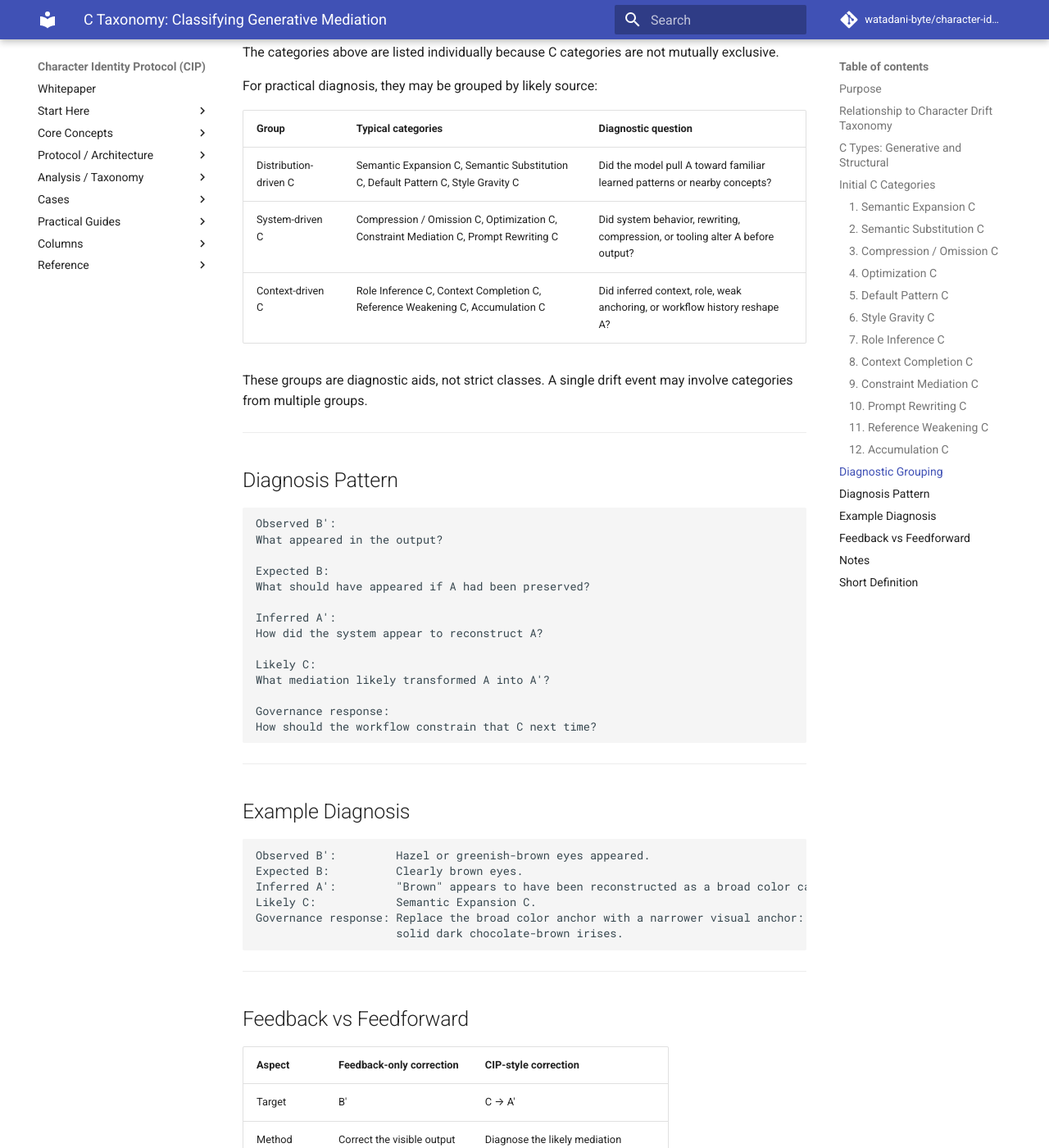
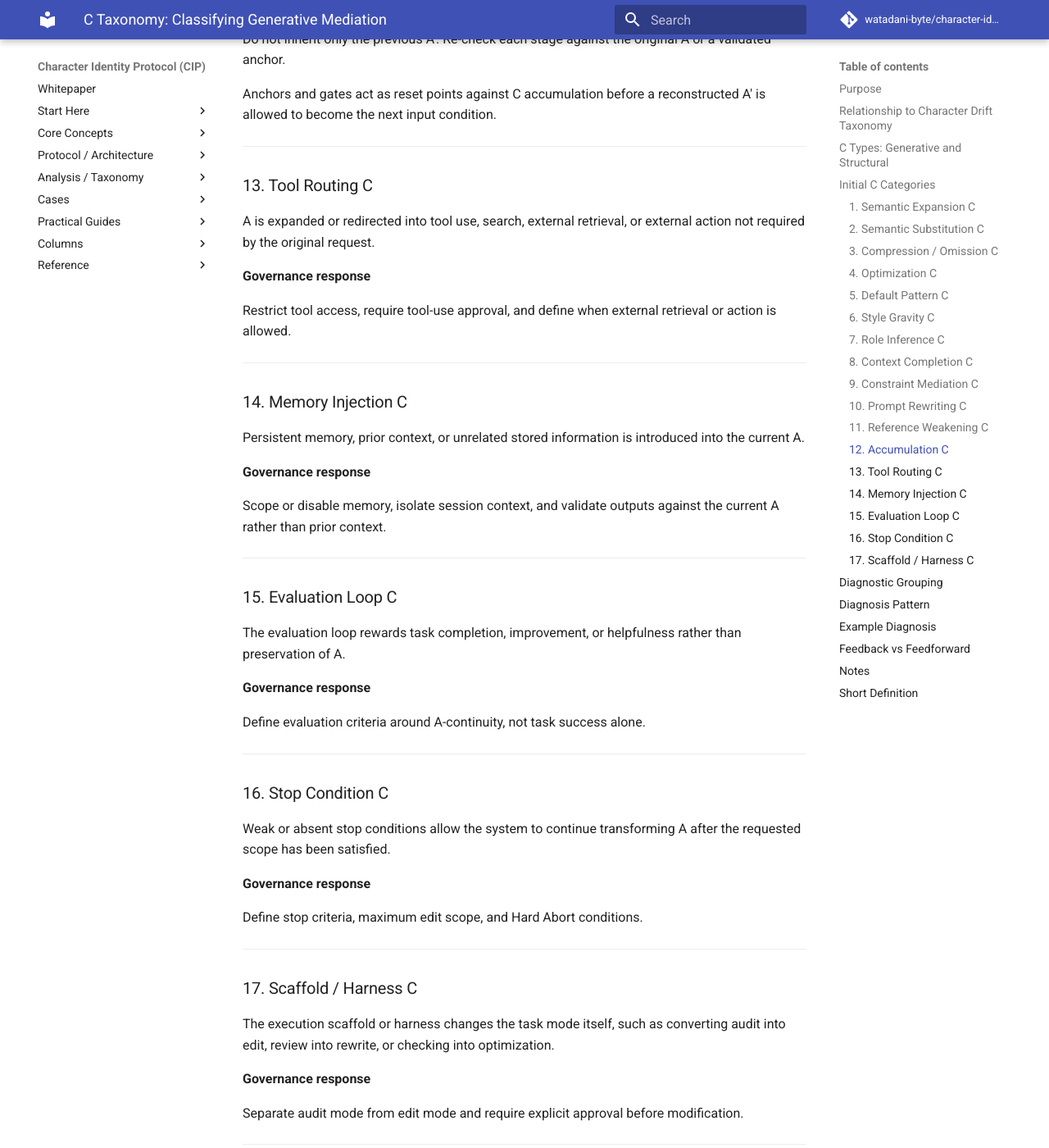
Before and after one commit to watadani-byte/character-identity-protocol, an MkDocs documentation site: the page built from docs/c_taxonomy.md, in a window 1280 px wide and 1400 px high, scrolled down 7032 px. Shown: the whole window at 82% size. Built offline with MkDocs 1.6.1 and Material for MkDocs 9.7.7, drawn with Linux system fonts in a browser that asks for light colours; comment, search, counter and statistics services are not loaded; some of the changed text lies outside the part shown.

Commit message:
c_taxonomy.md を更新

````diff
--- a/docs/c_taxonomy.md
+++ b/docs/c_taxonomy.md
@@ -1,6 +1,6 @@
 # C Taxonomy: Classifying Generative Mediation
 
-C Taxonomy classifies the generative mediation that transforms A into A′.
+C Taxonomy classifies the mediation that transforms A into A′, including model-side generative mediation and execution-structure mediation.
 
 In the reconstruction model:
 
@@ -8,7 +8,7 @@ In the reconstruction model:
 A → (A + C) → A′ → B′ ≠ B
 ```
 
-C is the mediation layer through which the system interprets, compresses, expands, optimizes, constrains, or creatively transforms the user’s input A before producing B′.
+C is the mediation layer through which the system, or the execution structure around it, transforms A into A′ before producing B′.
 
 As defined in the core model, A + C is not simple addition. It is shorthand for a non-linear mediation process: A′ ≈ T_C(A). C Taxonomy classifies the likely properties of that mediation process — the ways in which A is transformed into A′.
 
@@ -73,6 +73,11 @@ Execution-structure mediation introduced by agent scaffolding, harnesses, contex
 These structures are not C merely because they exist. They become relevant to C only when they mediate, transform, redirect, expand, constrain, or replace A before B′ is produced.
 
 CIP does not treat output drift as a model-only issue. It treats drift as a system-level continuity problem: where, how, and under whose authority A is transformed into A′ before producing B′.
+
+Generative C and Structural C classify the source of mediation. In image-generation workflows, Model-side C and Image-execution C identify where that mediation entered the workflow.
+
+- **Model-side C**: the language model changes, optimizes, compresses, or reinterprets the user’s instruction before image generation.
+- **Image-execution C**: the written prompt is preserved, but the image model visually resolves the output in a different direction during generation.
 
 -----
 
@@ -310,17 +315,68 @@ Anchors and gates act as reset points against C accumulation before a reconstruc
 
 -----
 
+### 13. Tool Routing C
+
+A is expanded or redirected into tool use, search, external retrieval, or external action not required by the original request.
+
+**Governance response**
+
+Restrict tool access, require tool-use approval, and define when external retrieval or action is allowed.
+
+-----
+
+### 14. Memory Injection C
+
+Persistent memory, prior context, or unrelated stored information is introduced into the current A.
+
+**Governance response**
+
+Scope or disable memory, isolate session context, and validate outputs against the current A rather than prior context.
+
+-----
+
+### 15. Evaluation Loop C
+
+The evaluation loop rewards task completion, improvement, or helpfulness rather than preservation of A.
+
+**Governance response**
+
+Define evaluation criteria around A-continuity, not task success alone.
+
+-----
+
+### 16. Stop Condition C
+
+Weak or absent stop conditions allow the system to continue transforming A after the requested scope has been satisfied.
+
+**Governance response**
+
+Define stop criteria, maximum edit scope, and Hard Abort conditions.
+
+-----
+
+### 17. Scaffold / Harness C
+
+The execution scaffold or harness changes the task mode itself, such as converting audit into edit, review into rewrite, or checking into optimization.
+
+**Governance response**
+
+Separate audit mode from edit mode and require explicit approval before modification.
+
+-----
+
 ## Diagnostic Grouping
 
 The categories above are listed individually because C categories are not mutually exclusive.
 
 For practical diagnosis, they may be grouped by likely source:
 
-|Group                |Typical categories                                                                  |Diagnostic question                                                           |
-|---------------------|------------------------------------------------------------------------------------|------------------------------------------------------------------------------|
-|Distribution-driven C|Semantic Expansion C, Semantic Substitution C, Default Pattern C, Style Gravity C   |Did the model pull A toward familiar learned patterns or nearby concepts?     |
-|System-driven C      |Compression / Omission C, Optimization C, Constraint Mediation C, Prompt Rewriting C|Did system behavior, rewriting, compression, or tooling alter A before output?|
-|Context-driven C     |Role Inference C, Context Completion C, Reference Weakening C, Accumulation C       |Did inferred context, role, weak anchoring, or workflow history reshape A?    |
+|Group                |Typical categories                                                                           |Diagnostic question                                                           |
+|---------------------|---------------------------------------------------------------------------------------------|------------------------------------------------------------------------------|
+|Distribution-driven C|Semantic Expansion C, Semantic Substitution C, Default Pattern C, Style Gravity C            |Did the model pull A toward familiar learned patterns or nearby concepts?     |
+|System-driven C      |Compression / Omission C, Optimization C, Constraint Mediation C, Prompt Rewriting C         |Did system behavior, rewriting, compression, or tooling alter A before output?|
+|Context-driven C     |Role Inference C, Context Completion C, Reference Weakening C, Accumulation C                |Did inferred context, role, weak anchoring, or workflow history reshape A?    |
+|Execution-structure C|Tool Routing C, Memory Injection C, Evaluation Loop C, Stop Condition C, Scaffold / Harness C|Did the agentic execution structure transform A before B′ was produced?       |
 
 These groups are diagnostic aids, not strict classes. A single drift event may involve categories from multiple groups.
 
````
Also changed, not shown: other parts of docs/c_taxonomy.md (+1 -1 lines).
